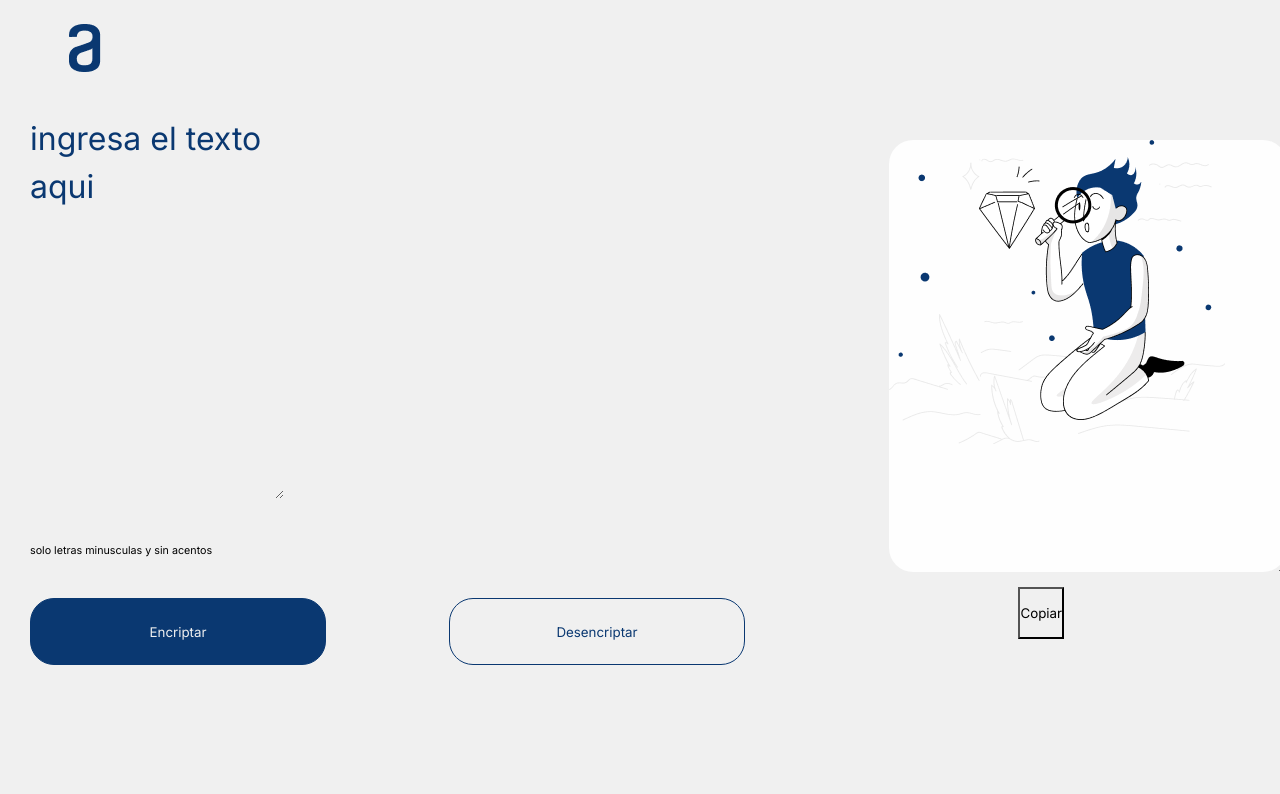
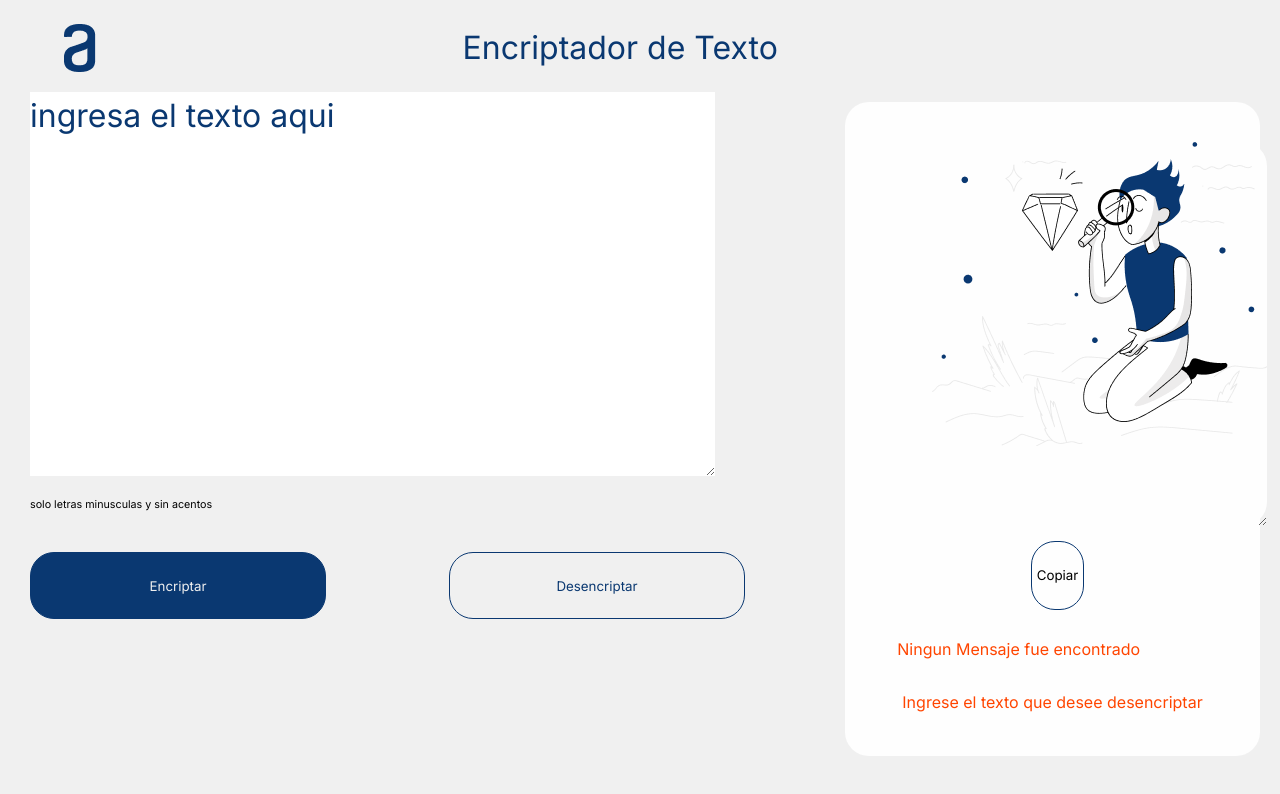
Before and after one commit to Fergsie/Encriptador-de-Texto, a plain HTML site: page index.html in a window 1280 px wide. Both pictures are taken after a click on the button "Desencriptar". Drawn offline with Linux system fonts and the light colour scheme.

Commit message:
agregando detalles y boton copiar

```diff
--- a/index.html
+++ b/index.html
@@ -12,6 +12,7 @@
 <body>
     <header class="header">
         <img class="h_Logo"   src="./imagenes/Logo.png" alt="Logo de Alura Latam">
+        <h1 class="h1">Encriptador de Texto</h1>
     </header>
 
     <main class="main">
@@ -27,12 +28,14 @@
         </section>
 
         <section class="section2">
-                <textarea class="mensaje" cols="10" rows="9.5"></textarea>
+                <textarea class="mensaje" cols="20" rows="8"> </textarea>
                 <div>
-                    <button class="btmCopiar">Copiar</button>
+                    <button class="btmCopiar" onclick="copiarTexto()">Copiar</button>
                 </div>
-                <!--txt1 class="textog ">Ningun Mensaje fue encontrado </txt>
-                <txt2 class="textop" >Ingrese el texto que desee desencriptar</txt -->
+
+                    <txt1 class="textog ">Ningun Mensaje fue encontrado </txt>
+                    <p class="p">Ingrese el texto que desee desencriptar</p>
+
 
         </section>
     </main>
--- a/script.js
+++ b/script.js
@@ -1,5 +1,7 @@
 const textarea = document.querySelector(".m_textarea");
 const mensaje = document.querySelector(".mensaje");
+document.querySelector(".btmCopiar").style.visibility = 'hidden'
+
 /*La letra "e" es convertida para "enter"
 La letra "i" es convertida para "imes"
 La letra "a" es convertida para "ai"
@@ -11,11 +13,13 @@ function btnEncriptar(){
     mensaje.value = textoEncriptado;
     textarea.value = "";
     mensaje.style.backgroundImage = "none";
+    document.querySelector('.btmCopiar').style.visibility = 'visible';
 }
 function btnDesencriptar(){
     const textoDesencriptado = Desencriptar(textarea.value);
     mensaje.value = textoDesencriptado;
     textarea.value = "";
+    document.querySelector('.btmCopiar').style.visibility = 'visible';
 }
 function Encriptar(stringEncriptado){
     let matrizCodigo = [["e", "enter"], ["i", "imes"], ["a", "ai"], ["o", "ober"], ["u", "ufat"]];
@@ -38,3 +42,19 @@ function Desencriptar(stringDesencriptado){
     }
     return stringDesencriptado;
 }
+
+function copiarTexto() {
+    const texto = document.querySelector(".mensaje").value;
+
+    if (navigator.clipboard) {
+        navigator.clipboard.writeText(texto)
+            .then(() => {
+                alert("Texto copiado al portapapeles");
+            })
+            .catch(err => {
+                alert("Error al copiar el texto: ", err);
+            });
+    } else {
+        alert("La API del portapapeles no está disponible en este navegador.");
+    }
+}
--- a/style.css
+++ b/style.css
@@ -1,7 +1,7 @@
 
 *{
     padding: 0%;
-    background: #F0F0F0;
+
     margin: 5px;
     font-family:'inter';
     font-weight: 400;
@@ -14,14 +14,27 @@
     --color1:  #0A3871;
     --colorw:  #FEFEFE;
     --colorf:  #F0F0F0;
+
 }
 body{
     box-sizing: border-box;
+    background: #F0F0F0;
 }
 .header{
+    display: flex;
+    align-items: center;
     padding-top: 0.75%;
+
+}
+.h_logo{
+    width: 5%;
     margin-left: 10px;
 }
+.h1{
+  padding-left: 25%;
+  color:#0A3871;
+}
+
 
 main{
     display: flex;
@@ -30,16 +43,16 @@ main{
     flex-wrap: wrap;
 }
 
-    .h_logo{
-        width: 5%;
-    }
 
     .m_textarea{
         border: none;
         color: var(--color1);
         font-size: 2rem;
         margin-top: 5px;
-        width: 35%;
+        width: calc(100% - 40px);
+        display: flex;
+        flex-direction: column;
+        align-items: center;
 
     }
     ::placeholder{color: var(--color1)}
@@ -57,7 +70,7 @@ main{
         margin-left: 98px;
         margin-top: 20px;
         padding-left: 20px;
-        width: calc(100% - 40px);
+        width:calc(100% - 40px);
         min-height: 150px;
         box-sizing: border-box;
 
@@ -97,9 +110,33 @@ main{
         line-height: 67px;
     }
     .section2 {
-        width: 35%;
+        width: 30%;
         margin-top: 20px;
         display: flex;
         flex-direction: column;
         align-items: center;
+        background-color: var(--colorw);
+        border: none;
+        border-radius: 24px;
+        padding: 20px;
     }
+
+    .btmCopiar{
+        border: 1px solid var(--color1);
+        border-radius: 24px;
+        width:  100%;
+        text-align: center;
+        line-height: 67px;
+        background-color: transparent;
+
+    }
+    .p{
+        font-size: 1 rem;
+        color: orangered;
+        background-color: transparent;
+    }
+    .textog{
+        font-size: 2 rem;
+        color: orangered;
+        background-color: transparent;
+    }
```
